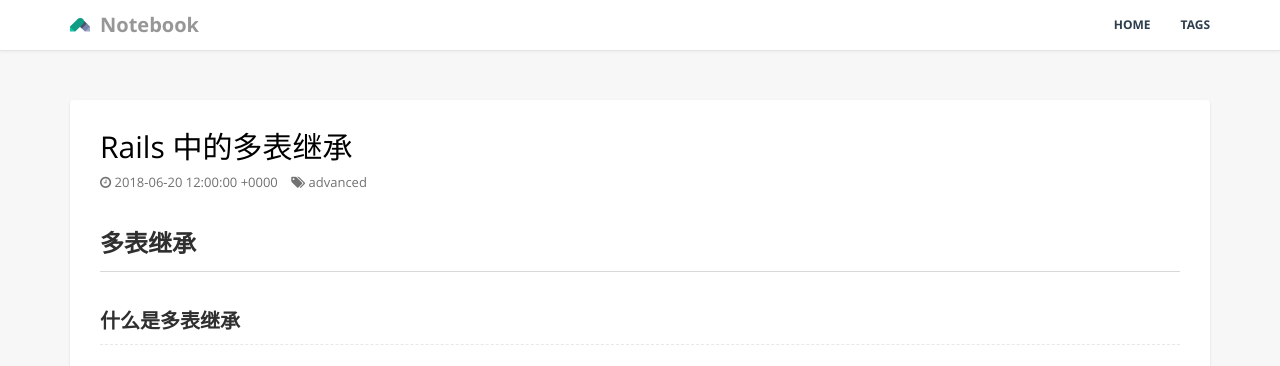
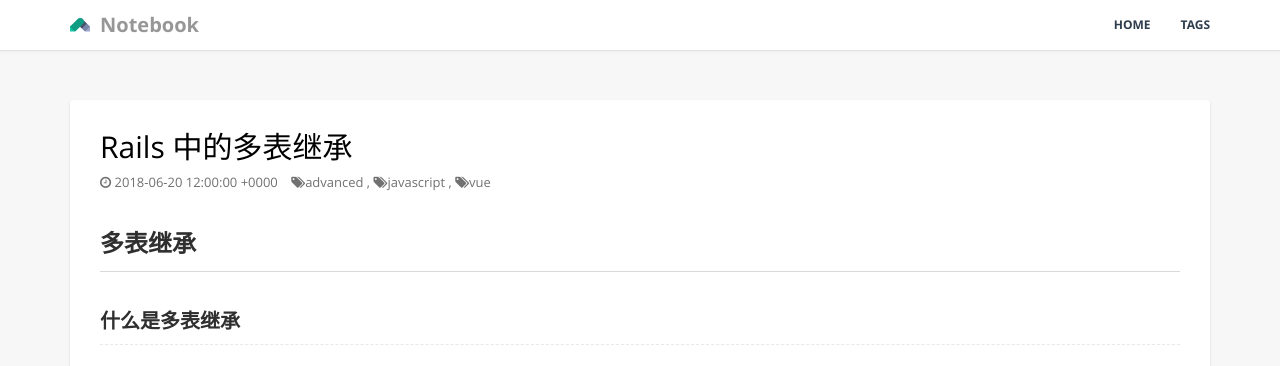
Before and after one commit to zyingming/zyingming.github.io, a Jekyll site: the page built from _posts/201802/2018-06-20-rails-Multiple-Table-Inheritance.md, in a window 1280 px wide and 900 px high. Shown: the top 366 px of the window. Built offline with Jekyll 4.4.1, drawn with Linux system fonts in a browser that asks for light colours.

Commit message:
init blog

```diff
--- a/_layouts/post.html
+++ b/_layouts/post.html
@@ -16,9 +16,9 @@
                   <span><i class="fa fa-clock-o" aria-hidden="true"></i>
                     {{ page.date }}
                   </span>
-                  <span><i class="fa fa-tags" aria-hidden="true"></i>
+                  <span>
                     {% for post_tag in page.tags %}
-                      {{ post_tag }}
+                      <i class="fa fa-tags" aria-hidden="true"></i>{{ post_tag }}
                       {% unless forloop.last %}, {% endunless %}
                     {% endfor %}
                   </span>
--- a/_posts/201802/2018-06-20-rails-Multiple-Table-Inheritance.md
+++ b/_posts/201802/2018-06-20-rails-Multiple-Table-Inheritance.md
@@ -2,9 +2,8 @@
 layout: post
 title:  "Rails 中的多表继承"
 date:   2018-06-20 12:00:00
-
 categories: rails
-tags: advanced
+tags: advanced javascript vue
 author: "Victor"
 ---
 
```
